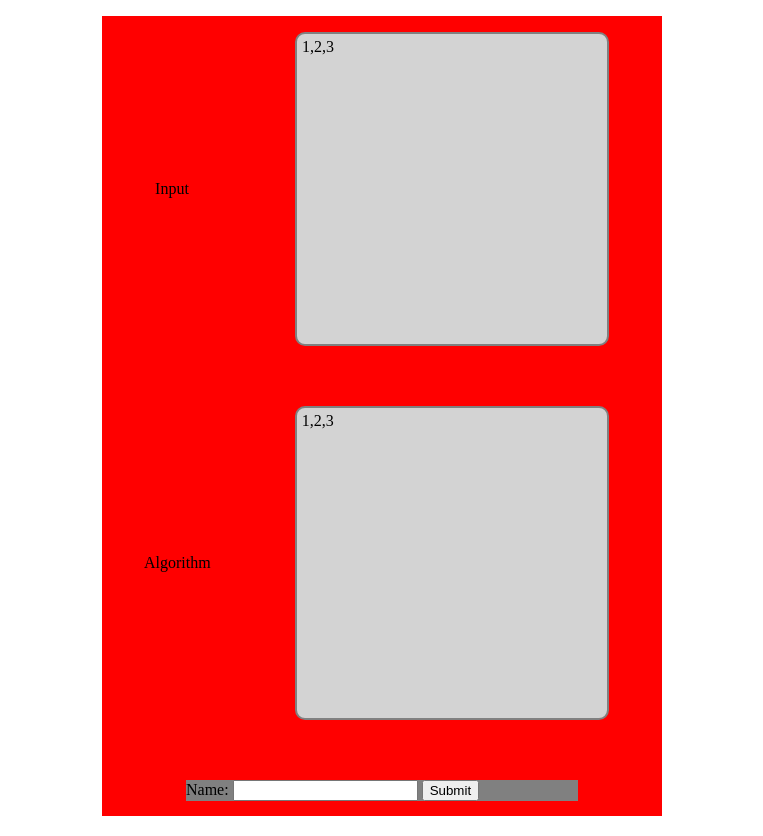
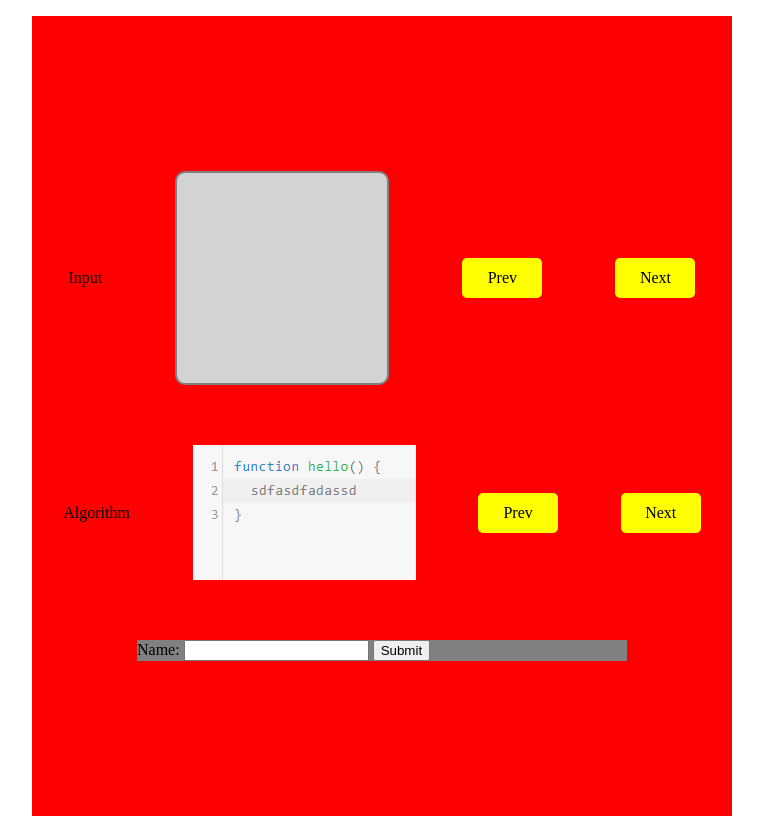
Before and after one commit to Anubhav311/js_in_head, a plain HTML site: page index.html in a window 1280 px wide. Shown: the part 56-892 px from the top of the page, without its empty margins (258-1021 px from the left). Drawn offline with Linux system fonts and the light colour scheme.

Commit message:
Added dynamic functions and arguments, with static pictures of code

```diff
--- a/index.html
+++ b/index.html
@@ -27,13 +27,26 @@
                 <div id="input-code" class="input-code">
 
                 </div>
+                <div class="prev" onclick="indexValueOfInputDecrease()">
+                    <p>Prev</p>
+                </div>
+                <div class="next" onclick="indexValueOfInputIncrease()">
+                    <p>Next</p>
+                </div>
             </div>
             <div class="algorithm-container">
                 <div class="algorithm-text">
                     <h2>Algorithm</h2>
                 </div>
-                <div id="algorithm-code" class="algorithm-code">
+                <!-- <div id="algorithm-code" class="algorithm-code">
 
+                </div> -->
+                <img id="codeImage" src="" alt="">
+                <div class="prev" onclick="indexValueOfCodeDecrease()">
+                    <p>Prev</p>
+                </div>
+                <div class="next" onclick="indexValueOfCodeIncrease()">
+                    <p>Next</p>
                 </div>
             </div>
             <div class="form">
@@ -43,8 +56,9 @@
                 </form>
             </div>
             <script>
-                document.getElementById("input-code").innerHTML = input;
-                document.getElementById("algorithm-code").innerHTML = algorithms;
+                document.getElementById("codeImage").src = imgVar;
+                // document.getElementById("input-code").innerHTML = input;
+                // document.getElementById("algorithm-code").innerHTML = algorithms;
 
                 // function saveValue() {
                 //     let varb = document.getElementById("output").value;
--- a/index.js
+++ b/index.js
@@ -3,12 +3,86 @@ console.log("I am a mad man");
 const input = [1, 2, 3];
 const algorithms = [1, 2, 3];
 
+let indexValueOfInput = 1;
+function indexValueOfInputIncrease() {
+    if(indexValueOfInput <= argumentArray.length + 1) {
+        indexValueOfInput++;
+    }
+    console.log(indexValueOfInput);
+}
+
+function indexValueOfInputDecrease() {
+    if(indexValueOfInput > 1) {
+        indexValueOfInput--;
+    }
+    console.log(indexValueOfInput);
+}
+
+
+
+let indexValueOfCode = 1;
+function indexValueOfCodeIncrease() {
+    if(indexValueOfCode <= functionArray.length + 1) {
+        indexValueOfCode++;
+    }
+    console.log(indexValueOfCode);
+}
+
+function indexValueOfCodeDecrease() {
+    if(indexValueOfCode > 1) {
+        indexValueOfCode--;
+    }
+    console.log(indexValueOfCode);
+}
+
+
+let functionArray = [];
+
+functionArray[0] = function(attr) {
+    return attr + 1;
+}
+
+functionArray[1] = function(attr) {
+    return attr + 2;
+}
+
+functionArray[2] = function(attr) {
+    return attr + 3;
+}
+
+let argumentArray = [];
+argumentArray[0] = 1;
+argumentArray[1] = 2;
+argumentArray[2] = 3;
+
+let tester;
+
+
+// const obj = {
+//     arr: [1, 2, 3, 4, 5],
+//     str: "abcd efgh ijkl mnop qrst uvwx yz",
+//     integ: 1234,
+//     booll: true,
+
+//     algo: function(attr) {
+//         for(i=0; i<attr.length; i++) {
+//             tester = tester + attr[i];
+//         }
+//     }
+// }
+
+// obj.algo(obj.arr);
+
 let varb;
 function saveValue() {
     varb = document.getElementById("output").value;
-    if(varb == 6) {
+    tester = functionArray[indexValueOfCode](argumentArray[indexValueOfInput]);
+    if(varb == tester) {
         alert("Your answer is right");
     } else {
         alert("Your answer is wrong");
     }
 }
+
+
+let imgVar = `img/${indexValueOfCode}.png`;
--- a/less/index.less
+++ b/less/index.less
@@ -51,7 +51,7 @@ table {
 .container {
     // background-color: red;
     height: 100%;
-    width: 800px;
+    width: 1000px;
     margin: 0 auto;
 }
 
@@ -77,12 +77,34 @@ h1 {
         margin: 30px 0;
 
         .input-code {
-            height: 300px;
-            width: 300px;
+            height: 200px;
+            width: 200px;
             background-color: lightgray;
             border: 2px solid grey;
             border-radius: 10px;
             padding: 5px;
+        }
+
+        .prev {
+            box-sizing: border-box;
+            background-color: yellow;
+            width: 80px;
+            height: 40px;
+            padding: 12px;
+            text-align: center;
+            cursor: pointer;
+            border-radius: 5px;
+        }
+
+        .next {
+            box-sizing: border-box;
+            background-color: yellow;
+            width: 80px;
+            height: 40px;
+            padding: 12px;
+            text-align: center;
+            cursor: pointer;
+            border-radius: 5px;
         }
     }
 
@@ -93,13 +115,35 @@ h1 {
         margin: 30px 0;
 
         .algorithm-code {
-            height: 300px;
-            width: 300px;
+            height: 200px;
+            width: 200px;
             background-color: lightgray;
             border: 2px solid grey;
             border-radius: 10px;
             margin-right: 2%;
             padding: 5px;
+        }
+
+        .prev {
+            box-sizing: border-box;
+            background-color: yellow;
+            width: 80px;
+            height: 40px;
+            padding: 12px;
+            text-align: center;
+            cursor: pointer;
+            border-radius: 5px;
+        }
+
+        .next {
+            box-sizing: border-box;
+            background-color: yellow;
+            width: 80px;
+            height: 40px;
+            padding: 12px;
+            text-align: center;
+            cursor: pointer;
+            border-radius: 5px;
         }
     }
 
```
Also changed, not shown: css/index.css, img/1.png (added), img/2.png (added).
